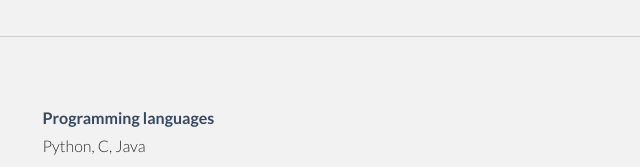
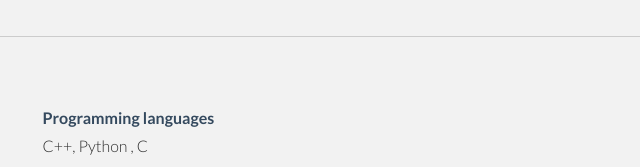
Before and after one commit to Aartilanke/Resume.github.io, a plain HTML site: page index.html in a window 1280 px wide. Shown: the part 1297-1464 px from the top of the page, 320-960 px from the left. Drawn offline with Linux system fonts and the light colour scheme.

Commit message:
Update index.html

```diff
--- a/index.html
+++ b/index.html
@@ -154,7 +154,7 @@
             <!-- Skill 1 -->
             <div class="col-lg-6">
                 <p class="tight"><t>Programming languages</t><br/>
-                    Python, C, Java<br/>
+                    C++, Python , C<br/>
                 </p>
 
             </div>
```
